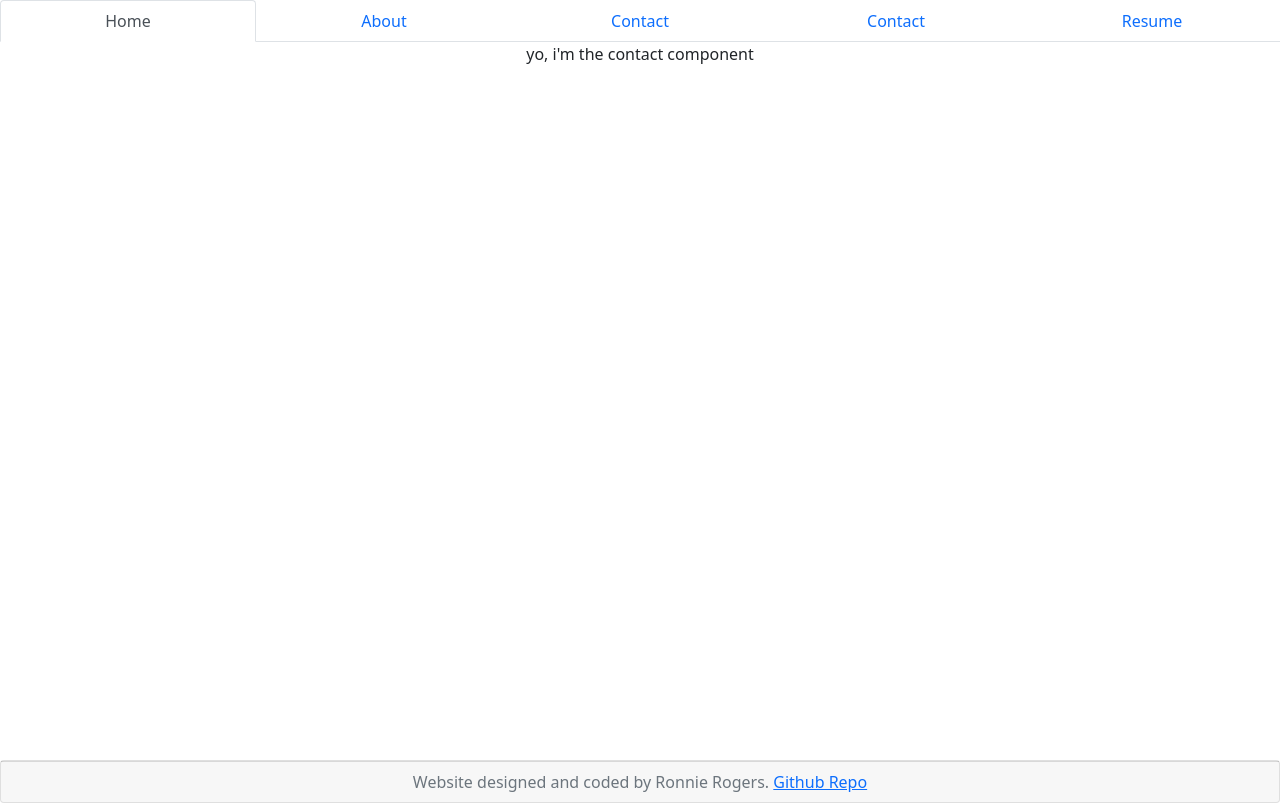
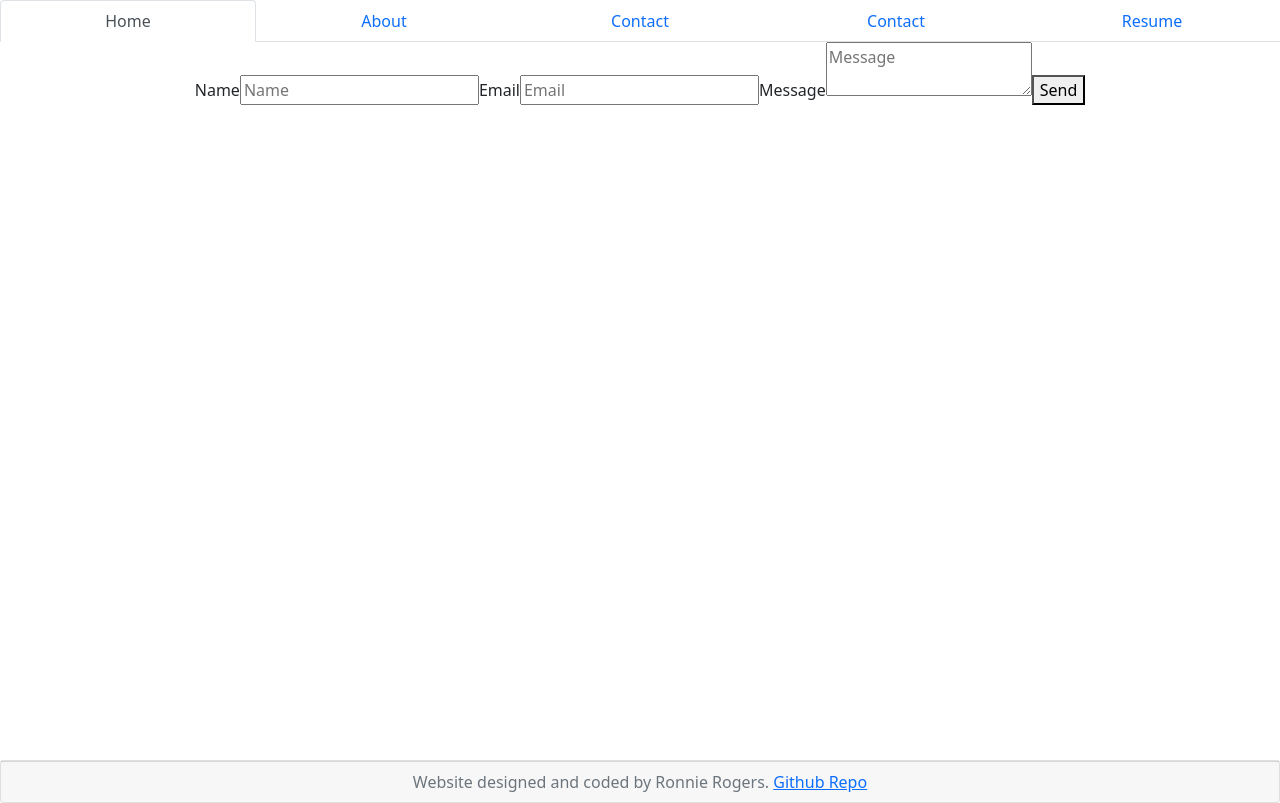
Before and after one commit to ronniexrogers/ronnie-rogers-portfolio, a React (Create React App) app: page /Contact in a window 1280 px wide. Built offline with nearby package versions, Linux system fonts and the light colour scheme.

Commit message:
fixing deployment issue

```diff
--- a/src/app_components/Contact.js
+++ b/src/app_components/Contact.js
@@ -1,7 +1,20 @@
 const Contact = () => {
     return (
         <div className="contact">
-            yo, i'm the contact component
+            <form action="https://submit-form.com/ageibyG6">
+                <label for="name">Name</label>
+                <input type="text" id="name" name="name" placeholder="Name" required="true" />
+                <label for="email">Email</label>
+                <input type="email" id="email" name="email" placeholder="Email" required="true" />
+                <label for="message">Message</label>
+                <textarea
+                    id="message"
+                    name="message"
+                    placeholder="Message"
+                    required="true"
+                ></textarea>
+                <button type="submit">Send</button>
+            </form>
         </div>
      )
 }
```
Also changed, not shown: 1 other file (tests, documents, lock files or other folders).
